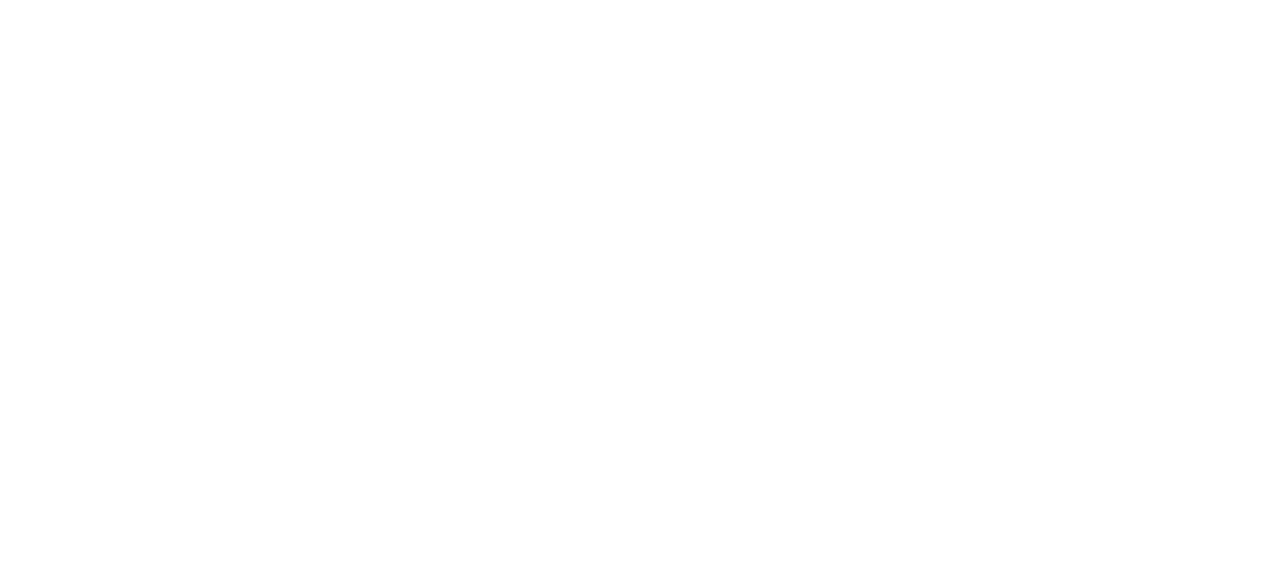
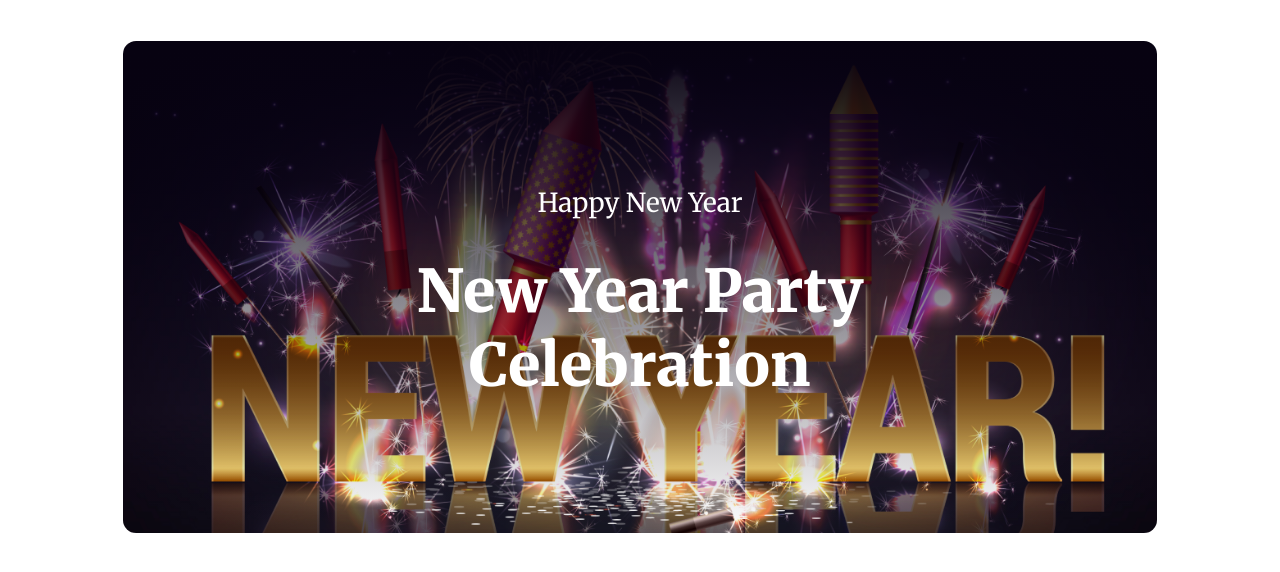
Before and after one commit to shahed0003/web-developer-portfolio-practice-task, a plain HTML site: page index.html in a window 1280 px wide. Drawn offline with Linux system fonts and the light colour scheme.

Commit message:
first page done

```diff
--- a/index.html
+++ b/index.html
@@ -1,11 +1,33 @@
 <!DOCTYPE html>
 <html lang="en">
+
 <head>
     <meta charset="UTF-8">
     <meta name="viewport" content="width=device-width, initial-scale=1.0">
     <title>New Year Offer Resource Practice Task</title>
+    <link rel="preconnect" href="https://fonts.googleapis.com">
+    <link rel="preconnect" href="https://fonts.gstatic.com" crossorigin>
+    <link
+        href="https://fonts.googleapis.com/css2?family=Merriweather:ital,opsz,wght@0,18..144,300..900;1,18..144,300..900&display=swap"
+        rel="stylesheet">
+    <link rel="preconnect" href="https://fonts.googleapis.com">
+    <link rel="preconnect" href="https://fonts.gstatic.com" crossorigin>
+    <link
+        href="https://fonts.googleapis.com/css2?family=Inter:ital,opsz,wght@0,14..32,100..900;1,14..32,100..900&display=swap"
+        rel="stylesheet">
+    <link rel="stylesheet" href="styles/index.CSS">
 </head>
+
 <body>
+    <header>
+        <div class="banner">
+            <h4 class="banner-title merriweather-normal">Happy New Year</h4>
+            <h1 class="banner-description merriweather-normal">New Year Party <br> Celebration</h1>
+        </div>
+    </header>
+    <main>
+    </main>
+    <footer></footer>
+</body>
 
-</body>
 </html>
--- a/styles/index.CSS
+++ b/styles/index.CSS
@@ -0,0 +1,45 @@
+.merriweather-normal {
+    font-family: "Merriweather", serif;
+    font-optical-sizing: auto;
+    font-style: normal;
+    font-variation-settings:
+        "wdth" 100;
+}
+
+.inter-normal {
+    font-family: "Inter", sans-serif;
+    font-optical-sizing: auto;
+    font-style: normal;
+}
+
+/* header styles */
+.banner {
+    zoom: 82%;
+    background-image: linear-gradient(180deg, #070211 0%, #07021100 100%), url(../images/Banner\ Image.png);
+    max-width: 1320px;
+    height: 600px;
+    margin: 50px 140px;
+    background-position: center;
+    background-repeat: no-repeat;
+    background-size: cover;
+    border-radius: 16px;
+    opacity: 100%;
+}
+.banner-title {
+    text-align: center;
+    justify-content: center;
+    color: #FFFFFF;
+    font-size: 32px;
+    font-weight: normal;
+    padding-top: 177px;
+}
+
+.banner-description {
+    text-align: center;
+    justify-content: center;
+    color: #FFFFFF;
+    font-size: 72px;
+    font-weight: 900;
+    margin-bottom: 177px;
+    margin-top: 16px;
+}
```
